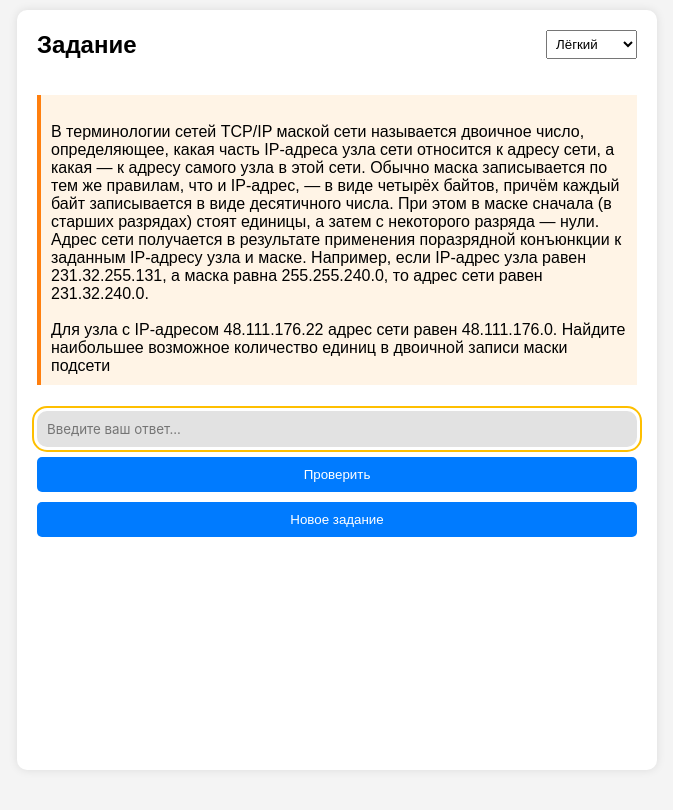
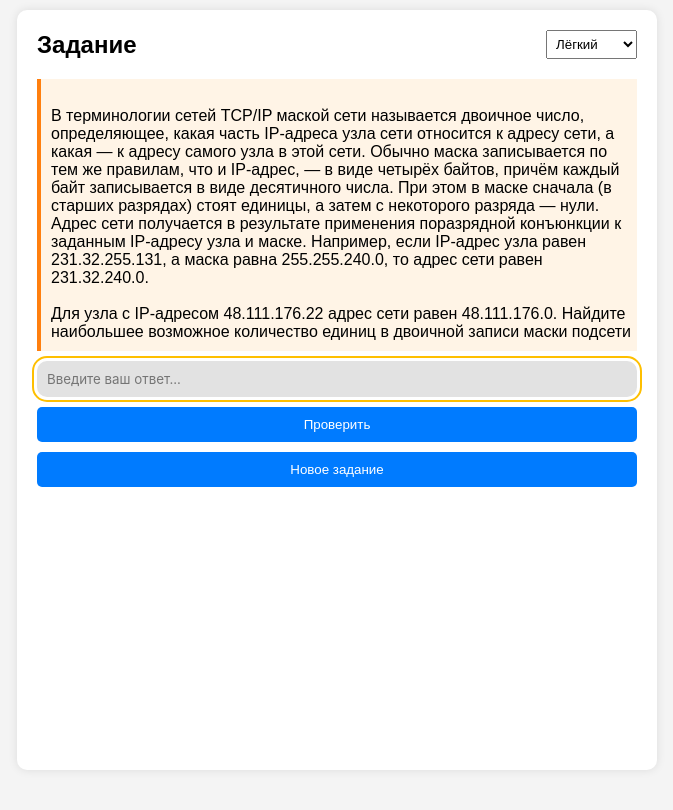
Before and after one commit to Dictumere/Generator_KIM, a Flask app: page / in a window 1280 px wide. Shown: the part 50-860 px from the top of the page, without its empty margins (303-976 px from the left). Run offline with Flask 3, Linux system fonts and the light colour scheme.

Commit message:
FINAL_VERSION

```diff
--- a/static/styles.css
+++ b/static/styles.css
@@ -139,8 +139,8 @@ button:hover {
   background-color: #fff4e6;
   padding: 10px;
   border-left: 4px solid #ff7f0e;
-  white-space: pre-wrap;
-  font-family: Arial, sans-serif;
+  /* white-space: pre-wrap;
+  font-family: Arial, sans-serif; */
 }
 
 /* From Uiverse.io by JohnnyCSilva */
@@ -273,3 +273,19 @@ button:hover {
   background-color: #f8d7da;
   color: #721c24;
 }
+
+/* Для текста задания на главной странице */
+.main-task-text {
+  white-space: normal;
+  font-family: Arial, sans-serif;;
+  font-size: 16px;
+  margin: 0;
+}
+
+   .preserve-format {
+    white-space: pre-wrap;
+    font-family: inherit; /* чтобы остался тот же шрифт, что у .task */
+    margin: 0;            /* уберёт стандартные отступы <pre> */
+    padding-left: 10px;
+    padding-right: 5px;
+  }
--- a/templates/index.html
+++ b/templates/index.html
@@ -33,7 +33,9 @@
             </select>
         </header>
         <main>
-            <pre id="task-text" class='task'>Текст задания будет здесь...</pre>
+            <pre id="task-text" class="task preserve-format">
+                Текст задания будет здесь...
+            </pre>
             <input type="text" placeholder="Введите ваш ответ..." name="text" class="input">
             <button id="check-answer">Проверить</button>
             <p id="explanation" class="hidden">Пояснение к ответу появится здесь...</p>
--- a/templates/profile.html
+++ b/templates/profile.html
@@ -41,7 +41,7 @@
         {% if history %}
             <ul>
                 {% for item in history %}
-                    <li class="task">
+                    <li class="task" style="list-style: none; text-align: left;">
                         <strong>Задание №{{ loop.index }}</strong><br>
                         <strong>Задание:</strong> {{ item.task }}<br>
                         <strong>Ответ пользователя:</strong> {{ item.user_answer }}<br>
```
